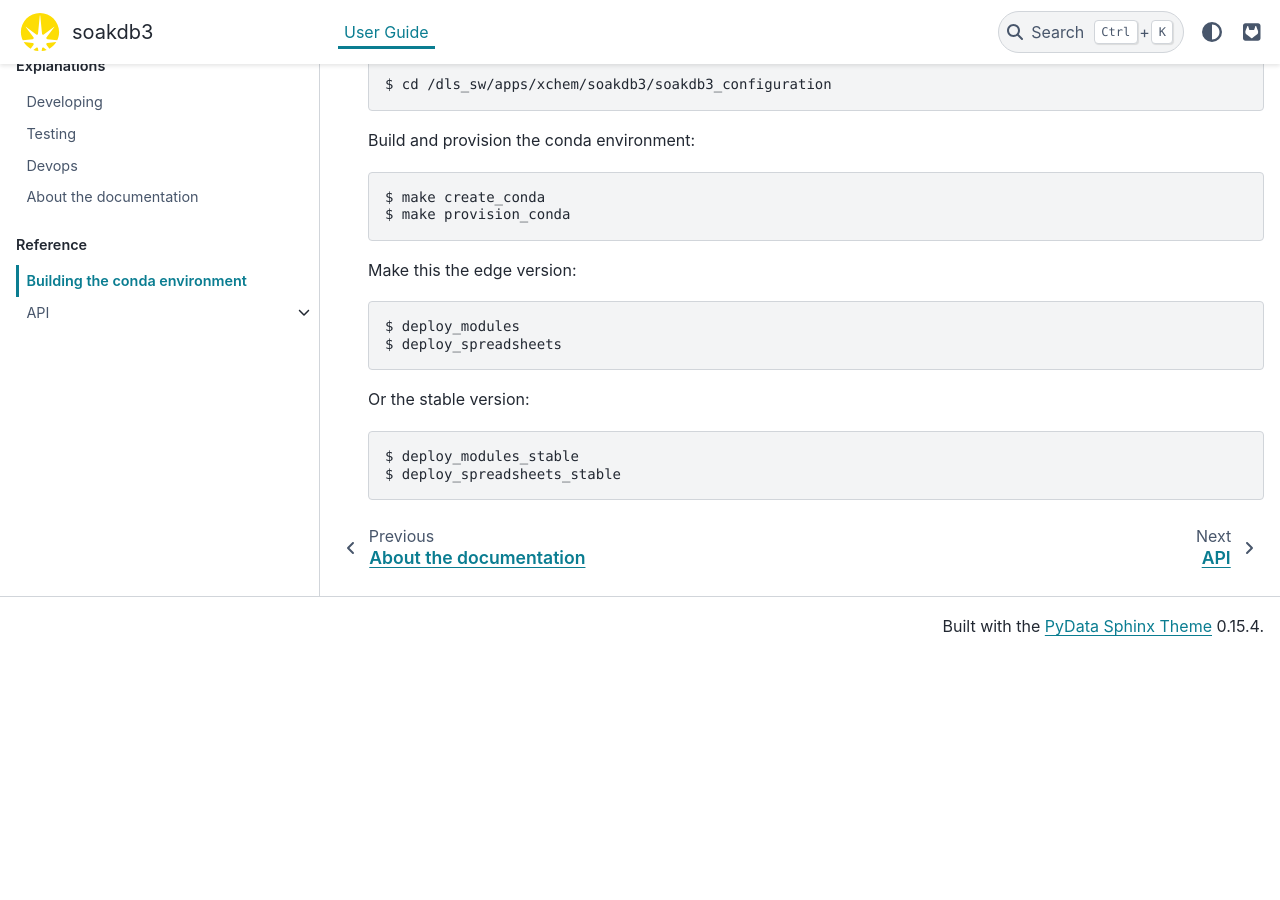
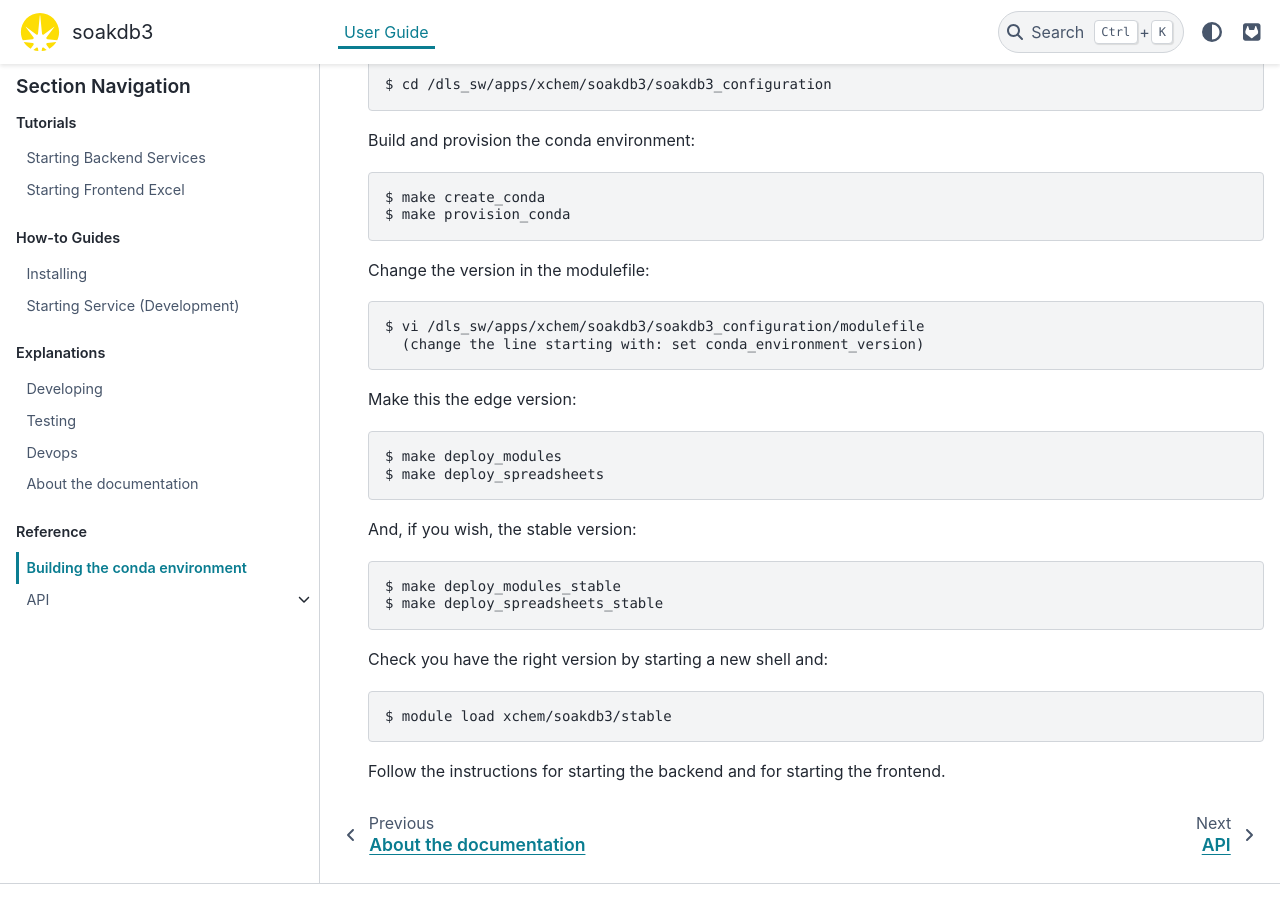
Before and after one commit to DiamondLightSource/soakdb3, a Sphinx documentation site: the page built from docs/user/reference/01-conda.rst, in a window 1280 px wide and 900 px high, scrolled down 664 px. Built offline with Sphinx 7.4.7 and the PyData theme 0.15.4, drawn with Linux system fonts in a browser that asks for light colours; before the commit the page ends 1319 px from its top, so only the background shows below that.

Commit message:
updates deployment notes

```diff
--- a/docs/user/reference/01-conda.rst
+++ b/docs/user/reference/01-conda.rst
@@ -29,12 +29,23 @@ Build and provision the conda environment::
     $ make create_conda
     $ make provision_conda
 
+Change the version in the modulefile::
+
+    $ vi /dls_sw/apps/xchem/soakdb3/soakdb3_configuration/modulefile
+      (change the line starting with: set conda_environment_version)
+
 Make this the edge version::
 
-    $ deploy_modules
-    $ deploy_spreadsheets
+    $ make deploy_modules
+    $ make deploy_spreadsheets
 
-Or the stable version::
+And, if you wish, the stable version::
 
-    $ deploy_modules_stable
-    $ deploy_spreadsheets_stable
+    $ make deploy_modules_stable
+    $ make deploy_spreadsheets_stable
+
+Check you have the right version by starting a new shell and::
+
+    $ module load xchem/soakdb3/stable
+
+Follow the instructions for starting the backend and for starting the frontend.
```
